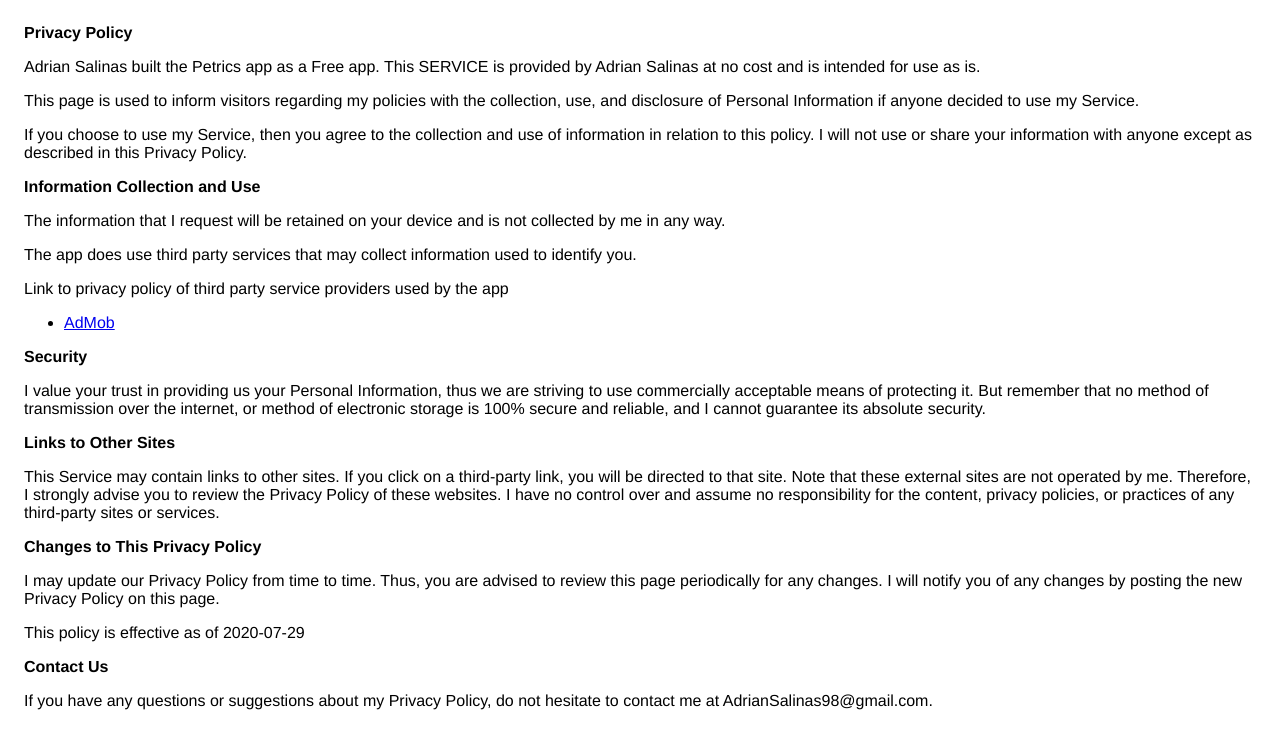
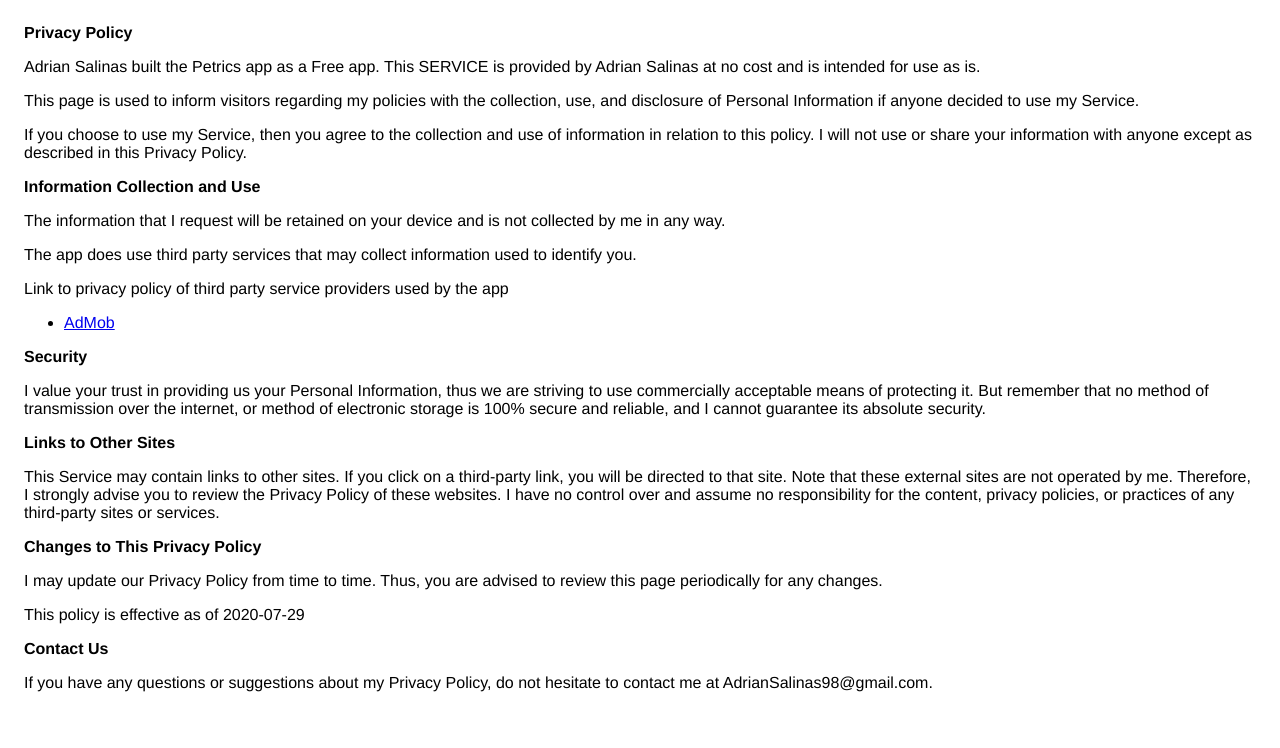
Before and after one commit to AdrianSalinas98/PetricsPrivacyPolicy, a plain HTML site: page index.html in a window 1280 px wide. Drawn offline with Linux system fonts and the light colour scheme.

Commit message:
Update index.html

```diff
--- a/index.html
+++ b/index.html
@@ -50,9 +50,7 @@
                 </p> <p><strong>Changes to This Privacy Policy</strong></p> <p>
                   I may update our Privacy Policy from
                   time to time. Thus, you are advised to review this page
-                  periodically for any changes. I will
-                  notify you of any changes by posting the new Privacy Policy on
-                  this page.
+                  periodically for any changes.
                 </p> <p>This policy is effective as of 2020-07-29</p> <p><strong>Contact Us</strong></p> <p>
                   If you have any questions or suggestions about my
                   Privacy Policy, do not hesitate to contact me at AdrianSalinas98@gmail.com.
```
